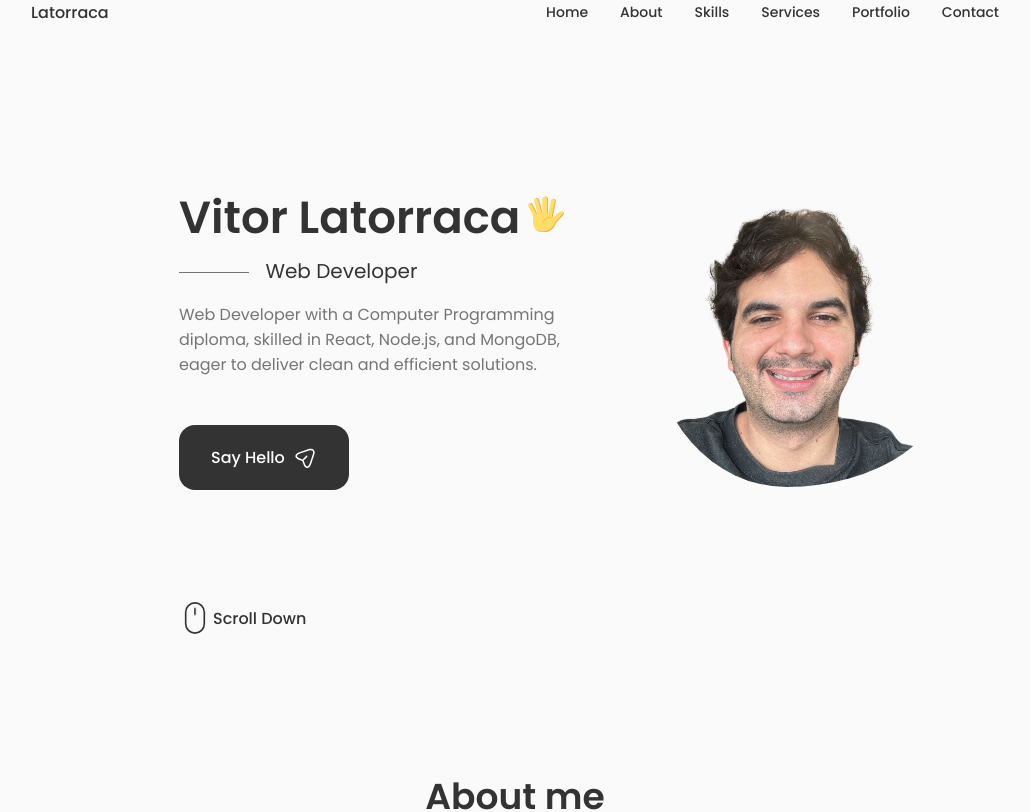
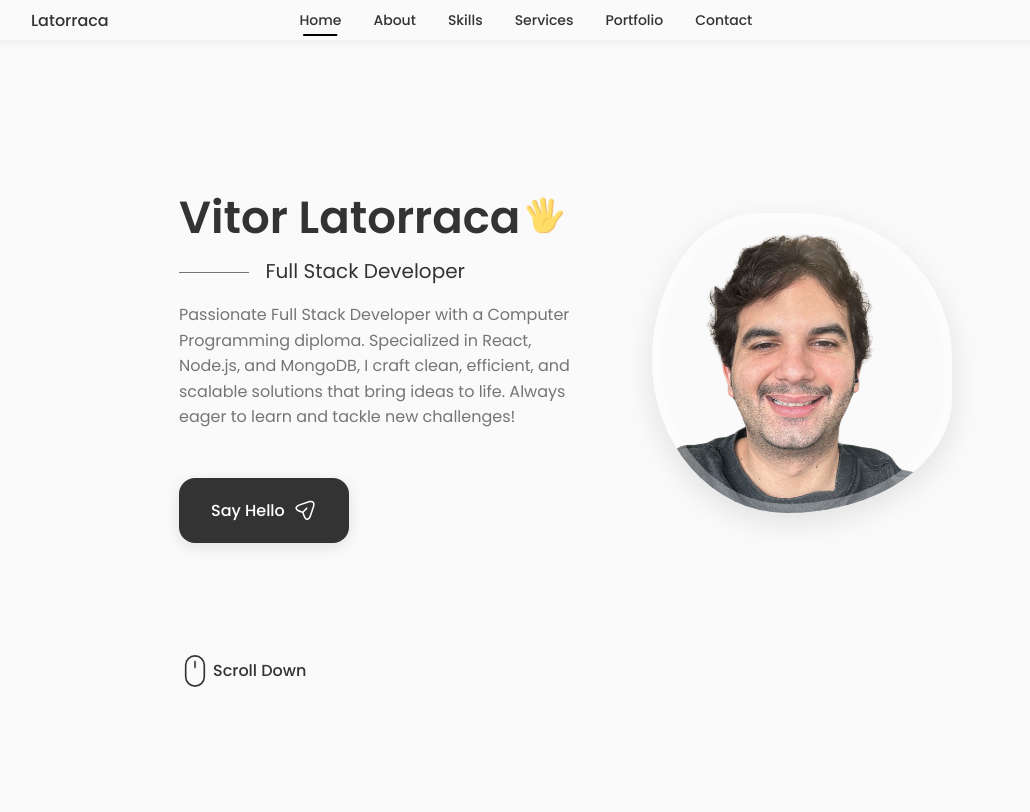
Before and after one commit to vitorlatorraca/PortfolioFInal, a React (Create React App) app: page / in a window 1280 px wide. Shown: the top 812 px of the page, without its empty margins (125-1155 px from the left). Built offline with nearby package versions, Linux system fonts and the light colour scheme.

Commit message:
feat: major portfolio improvements - add dark mode, animations, SEO, and accessibility enhancements

```diff
--- a/public/index.html
+++ b/public/index.html
@@ -7,24 +7,16 @@
     <meta name="theme-color" content="#000000" />
     <meta
       name="description"
-      content="Web site created using create-react-app"
+      content="Vitor Latorraca - Full Stack Developer. Specialized in React, Node.js, and MongoDB. Passionate about creating clean, efficient, and scalable web solutions."
     />
+    <meta name="keywords" content="Full Stack Developer, React, Node.js, MongoDB, Web Developer, Portfolio, JavaScript, Frontend, Backend" />
+    <meta name="author" content="Vitor Latorraca" />
+    <meta property="og:title" content="Vitor Latorraca - Full Stack Developer" />
+    <meta property="og:description" content="Passionate Full Stack Developer specialized in React, Node.js, and MongoDB" />
+    <meta property="og:type" content="website" />
     <link rel="apple-touch-icon" href="%PUBLIC_URL%/logo192.png" />
-    <!--
-      manifest.json provides metadata used when your web app is installed on a
-      user's mobile device or desktop. See https://developers.google.com/web/fundamentals/web-app-manifest/
-    -->
     <link rel="manifest" href="%PUBLIC_URL%/manifest.json" />
-    <!--
-      Notice the use of %PUBLIC_URL% in the tags above.
-      It will be replaced with the URL of the `public` folder during the build.
-      Only files inside the `public` folder can be referenced from the HTML.
-
-      Unlike "/favicon.ico" or "favicon.ico", "%PUBLIC_URL%/favicon.ico" will
-      work correctly both with client-side routing and a non-root public URL.
-      Learn how to configure a non-root public URL by running `npm run build`.
-    -->
-    <title>React App</title>
+    <title>Vitor Latorraca - Full Stack Developer Portfolio</title>
   </head>
   <body>
     <noscript>You need to enable JavaScript to run this app.</noscript>
--- a/src/App.css
+++ b/src/App.css
@@ -50,6 +50,31 @@
   --z-modal: 1000;
 }
 
+/* Dark Theme */
+.dark-theme {
+  --title-color: hsl(var(--hue), var(--sat), 95%);
+  --title-color-dark: hsl(var(--hue), var(--sat), 100%);
+  --text-color: hsl(var(--hue), var(--sat), 75%);
+  --body-color: hsl(var(--hue), var(--sat), 8%);
+  --container-color: hsl(var(--hue), var(--sat), 12%);
+}
+
+.dark-theme .header {
+  box-shadow: 0 2px 10px rgba(0, 0, 0, 0.3);
+}
+
+.dark-theme .home__social-icon:hover {
+  background-color: rgba(255, 255, 255, 0.1);
+}
+
+.dark-theme .button {
+  box-shadow: 0 4px 15px rgba(0, 0, 0, 0.3);
+}
+
+.dark-theme .button:hover {
+  box-shadow: 0 6px 20px rgba(0, 0, 0, 0.4);
+}
+
 /* RESPONSIVE TYPOGRAPHY */
 @media screen and (max-width: 992px) {
   :root {
@@ -72,6 +97,13 @@
 
 html {
   scroll-behavior: smooth;
+}
+
+/* Smooth scroll animations */
+@media (prefers-reduced-motion: no-preference) {
+  * {
+    scroll-behavior: smooth;
+  }
 }
 
 body,
@@ -115,6 +147,19 @@ img {
 /* REUSABLE CSS CLASSES */
 .section{
   padding: 6rem 0 2rem;
+  opacity: 0;
+  transform: translateY(30px);
+  transition: opacity 0.6s ease-out, transform 0.6s ease-out;
+}
+
+.section#home {
+  opacity: 1;
+  transform: translateY(0);
+}
+
+.section.visible {
+  opacity: 1;
+  transform: translateY(0);
 }
 
 .section__title{
@@ -155,10 +200,34 @@ img {
   padding: 1.25rem 2rem ;
   border-radius: 1rem;
   font-weight: var(--font-medium);
+  transition: all 0.3s ease;
+  box-shadow: 0 4px 15px rgba(0, 0, 0, 0.1);
+  position: relative;
+  overflow: hidden;
+}
+
+.button::before {
+  content: '';
+  position: absolute;
+  top: 50%;
+  left: 50%;
+  width: 0;
+  height: 0;
+  border-radius: 50%;
+  background: rgba(255, 255, 255, 0.2);
+  transform: translate(-50%, -50%);
+  transition: width 0.6s, height 0.6s;
+}
+
+.button:hover::before {
+  width: 300px;
+  height: 300px;
 }
 
 .button:hover {
-  background-color:var(--title-color-dark) ;
+  background-color: var(--title-color-dark);
+  transform: translateY(-2px);
+  box-shadow: 0 6px 20px rgba(0, 0, 0, 0.15);
 }
 
 .button__icon{
--- a/src/components/about/About.jsx
+++ b/src/components/about/About.jsx
@@ -11,7 +11,7 @@ const About = () => {
         <span className="section__subtitle"> My introduction </span>
 
         <div className="about__container container grid">
-            <img src={AboutImg} alt="" className="about__img" />
+            <img src={AboutImg} alt="Vitor Latorraca" className="about__img" />
 
             <div className="about__data">
             <Info />
@@ -24,7 +24,7 @@ I'm a Computer Programming graduate looking for a Web Developer opportunity to g
             <a download ="" href={CV} className="button button--flex">
               Download my cv
               <svg
-                class="button__icon"
+                className="button__icon"
                 xmlns="http://www.w3.org/2000/svg"
                 width="24"
                 height="24"
@@ -33,7 +33,7 @@ I'm a Computer Programming graduate looking for a Web Developer opportunity to g
               >
                 <path
                   d="M15.25 22.7502H9.25C3.82 22.7502 1.5 20.4302 1.5 15.0002V9.00024C1.5 3.57024 3.82 1.25024 9.25 1.25024H14.25C14.66 1.25024 15 1.59024 15 2.00024C15 2.41024 14.66 2.75024 14.25 2.75024H9.25C4.64 2.75024 3 4.39024 3 9.00024V15.0002C3 19.6102 4.64 21.2502 9.25 21.2502H15.25C19.86 21.2502 21.5 19.6102 21.5 15.0002V10.0002C21.5 9.59024 21.84 9.25024 22.25 9.25024C22.66 9.25024 23 9.59024 23 10.0002V15.0002C23 20.4302 20.68 22.7502 15.25 22.7502Z"
-                  fill="#var(--container-color)"
+                  fill="var(--container-color)"
                 ></path>
                 <path
                   d="M22.25 10.7502H18.25C14.83 10.7502 13.5 9.42023 13.5 6.00023V2.00023C13.5 1.70023 13.68 1.42023 13.96 1.31023C14.24 1.19023 14.56 1.26023 14.78 1.47023L22.78 9.47023C22.99 9.68023 23.06 10.0102 22.94 10.2902C22.82 10.5702 22.55 10.7502 22.25 10.7502ZM15 3.81023V6.00023C15 8.58023 15.67 9.25023 18.25 9.25023H20.44L15 3.81023Z"
--- a/src/components/header/Header.jsx
+++ b/src/components/header/Header.jsx
@@ -1,5 +1,6 @@
 import React, { useState } from "react";
 import "./header.css";
+import ThemeToggle from "./ThemeToggle";
 
 const Header = () => {
     /* TOGGLE MENU*/
@@ -7,52 +8,55 @@ const Header = () => {
     return (
         <header className="header">
             <nav className="nav container">
-                <a href="index.html" className="nav__logo">Latorraca</a>
+                <a href="#home" className="nav__logo">Latorraca</a>
 
                 <div className={Toggle ? "nav__menu show-menu" : "nav__menu"}>
                     <ul className="nav__list grid">
                         <li className="nav__item">
-                            <a href="#home" className="nav__link active-link">
+                            <a href="#home" className="nav__link active-link" onClick={() => showMenu(false)}>
                                 <i className="uil uil-estate nav__icon"></i> Home
                             </a>
                         </li>
 
                         <li className="nav__item">
-                            <a href="#about" className="nav__link">
+                            <a href="#about" className="nav__link" onClick={() => showMenu(false)}>
                                 <i className="uil uil-user nav__icon"></i> About
                             </a>
                         </li>
 
                         <li className="nav__item">
-                            <a href="#skills" className="nav__link">
+                            <a href="#skills" className="nav__link" onClick={() => showMenu(false)}>
                                 <i className="uil uil-file-alt nav__icon"></i> Skills
                             </a>
                         </li>
 
                         <li className="nav__item">
-                            <a href="#services" className="nav__link">
+                            <a href="#services" className="nav__link" onClick={() => showMenu(false)}>
                                 <i className="uil uil-briefcase-alt nav__icon"></i> Services
                             </a>
                         </li>
 
                         <li className="nav__item">
-                            <a href="#portfolio" className="nav__link">
+                            <a href="#portfolio" className="nav__link" onClick={() => showMenu(false)}>
                                 <i className="uil uil-scenery nav__icon"></i> Portfolio
                             </a>
                         </li>
 
                         <li className="nav__item">
-                            <a href="#contact" className="nav__link">
+                            <a href="#contact" className="nav__link" onClick={() => showMenu(false)}>
                                 <i className="uil uil-message nav__icon"></i> Contact
                             </a>
                         </li>
                     </ul>
 
-                    <i class="uil uil-times nav__close" onClick={() => showMenu(!Toggle)} ></i>
+                    <i className="uil uil-times nav__close" onClick={() => showMenu(!Toggle)} aria-label="Close menu"></i>
                 </div>
 
-                <div className="nav__toggle" onClick={() => showMenu(!Toggle)}>
-                <i class="uil uil-apps"></i>
+                <div style={{ display: 'flex', alignItems: 'center' }}>
+                    <ThemeToggle />
+                    <div className="nav__toggle" onClick={() => showMenu(!Toggle)} aria-label="Toggle menu">
+                        <i className="uil uil-apps"></i>
+                    </div>
                 </div>
             </nav>
         </header>
--- /dev/null
+++ b/src/components/header/ThemeToggle.jsx
@@ -0,0 +1,41 @@
+import React, { useState, useEffect } from 'react';
+import './themeToggle.css';
+
+const ThemeToggle = () => {
+  const [isDark, setIsDark] = useState(() => {
+    // Check localStorage or system preference
+    const savedTheme = localStorage.getItem('theme');
+    if (savedTheme) {
+      return savedTheme === 'dark';
+    }
+    return window.matchMedia('(prefers-color-scheme: dark)').matches;
+  });
+
+  useEffect(() => {
+    // Apply theme to document
+    if (isDark) {
+      document.documentElement.classList.add('dark-theme');
+      localStorage.setItem('theme', 'dark');
+    } else {
+      document.documentElement.classList.remove('dark-theme');
+      localStorage.setItem('theme', 'light');
+    }
+  }, [isDark]);
+
+  const toggleTheme = () => {
+    setIsDark(!isDark);
+  };
+
+  return (
+    <button
+      className="theme-toggle"
+      onClick={toggleTheme}
+      aria-label={isDark ? 'Switch to light mode' : 'Switch to dark mode'}
+      title={isDark ? 'Switch to light mode' : 'Switch to dark mode'}
+    >
+      <i className={isDark ? 'uil uil-sun' : 'uil uil-moon'}></i>
+    </button>
+  );
+};
+
+export default ThemeToggle;
--- a/src/components/header/header.css
+++ b/src/components/header/header.css
@@ -5,6 +5,8 @@
     left: 0;
     z-index: var(--z-fixed);
     background-color: var(--body-color);
+    box-shadow: 0 2px 10px rgba(0, 0, 0, 0.05);
+    transition: box-shadow 0.3s ease;
 }
 
 .nav {
@@ -33,7 +35,25 @@
     font-size: var(--small-font-size);
     color: var(--title-color);
     font-weight: var(--font-medium);
-    transition: .3s;
+    transition: all 0.3s ease;
+    position: relative;
+}
+
+.nav__link::after {
+    content: '';
+    position: absolute;
+    bottom: -5px;
+    left: 50%;
+    transform: translateX(-50%);
+    width: 0;
+    height: 2px;
+    background-color: var(--title-color-dark);
+    transition: width 0.3s ease;
+}
+
+.nav__link:hover::after,
+.nav__link.active-link::after {
+    width: 80%;
 }
 
 .nav__icon,
--- /dev/null
+++ b/src/components/header/themeToggle.css
@@ -0,0 +1,25 @@
+.theme-toggle {
+    background: transparent;
+    border: none;
+    color: var(--title-color);
+    font-size: 1.25rem;
+    cursor: pointer;
+    padding: 0.5rem;
+    border-radius: 50%;
+    width: 2.5rem;
+    height: 2.5rem;
+    display: flex;
+    align-items: center;
+    justify-content: center;
+    transition: all 0.3s ease;
+    margin-left: 1rem;
+}
+
+.theme-toggle:hover {
+    background-color: rgba(0, 0, 0, 0.05);
+    transform: rotate(20deg);
+}
+
+.dark-theme .theme-toggle:hover {
+    background-color: rgba(255, 255, 255, 0.1);
+}
--- a/src/components/home/Data.jsx
+++ b/src/components/home/Data.jsx
@@ -11,7 +11,7 @@ const Data = () => {
                   viewBox="0 0 48 48"
                   fill="none"
                   xmlns="http://www.w3.org/2000/svg"
-                  class="home__hand"
+                  className="home__hand"
                 >
                   <path
                     d="M25.4995 32.0305L31.3495 33.1555L36.1495 8.48051C36.4495 6.83051 35.3995 5.18051 33.8245 4.88051C32.1745 4.58051 30.5995 5.70551 30.2995 7.35551L25.4995 32.0305Z"
@@ -55,13 +55,13 @@ const Data = () => {
                   ></path>
                 </svg>
                 </h1>
-                <h3 className="home__subtitle">Web Developer</h3>
-                <p className="home__description"> Web Developer with a Computer Programming diploma, skilled in React, Node.js, and MongoDB, eager to deliver clean and efficient solutions.</p>
+                <h3 className="home__subtitle">Full Stack Developer</h3>
+                <p className="home__description">Passionate Full Stack Developer with a Computer Programming diploma. Specialized in React, Node.js, and MongoDB, I craft clean, efficient, and scalable solutions that bring ideas to life. Always eager to learn and tackle new challenges!</p>
 
                 <a href="#contact" className="button button--flex">
                 Say Hello
                 <svg
-                  class="button__icon"
+                  className="button__icon"
                   xmlns="http://www.w3.org/2000/svg"
                   width="24"
                   height="24"
--- a/src/components/home/home.css
+++ b/src/components/home/home.css
@@ -18,21 +18,60 @@
 .home__social-icon{
     font-size: 1.25rem;
     color: var(--title-color);
+    transition: all 0.3s ease;
+    display: flex;
+    align-items: center;
+    justify-content: center;
+    width: 2.5rem;
+    height: 2.5rem;
+    border-radius: 50%;
+    background-color: transparent;
 }
 
 .home__social-icon:hover{
     color: var(--title-color-dark);
+    transform: translateY(-0.25rem);
+    background-color: rgba(0, 0, 0, 0.05);
 }
 
 .home__title {
     font-size: 45px;
     margin-bottom: var(--mb-0-25);
+    animation: fadeInUp 0.8s ease-out;
+}
+
+@keyframes fadeInUp {
+    from {
+        opacity: 0;
+        transform: translateY(30px);
+    }
+    to {
+        opacity: 1;
+        transform: translateY(0);
+    }
 }
 
 .home__hand {
     width: 38px;
     height: 38px;
     margin-left: 0.4rem;
+    animation: wave 2s ease-in-out infinite;
+    transform-origin: 70% 70%;
+}
+
+@keyframes wave {
+    0%, 100% {
+        transform: rotate(0deg);
+    }
+    10%, 30% {
+        transform: rotate(14deg);
+    }
+    20% {
+        transform: rotate(-8deg);
+    }
+    40%, 60% {
+        transform: rotate(0deg);
+    }
 }
 
 .home__subtitle {
@@ -41,6 +80,7 @@
     padding-left: 5.4rem;
     font-weight: var(--font-normal);
     margin-bottom: var(--mb-1);
+    animation: fadeInUp 0.8s ease-out 0.2s both;
 }
 
 .home__subtitle::before {
@@ -56,6 +96,8 @@
 .home__description {
     max-width: 400px;
     margin-bottom: var(--mb-3);
+    animation: fadeInUp 0.8s ease-out 0.4s both;
+    line-height: 1.6;
 }
 
 .home__img {
@@ -63,12 +105,26 @@
     background-repeat: no-repeat;
     background-position: center;
     background-size: cover;
-    box-shadow: inset 0 0 0 9px rgb(255, 255, 255 / 30%);
+    box-shadow: inset 0 0 0 9px rgba(255, 255, 255, 0.3), 0 10px 30px rgba(0, 0, 0, 0.1);
     order: 1;
     justify-self: center;
     width: 300px;
     height: 300px;
-    animation: profile__animate 8s ease-in-out infinite 1s;
+    animation: profile__animate 8s ease-in-out infinite 1s, fadeIn 1s ease-out;
+    transition: transform 0.3s ease;
+}
+
+.home__img:hover {
+    transform: scale(1.05);
+}
+
+@keyframes fadeIn {
+    from {
+        opacity: 0;
+    }
+    to {
+        opacity: 1;
+    }
 }
 
 @keyframes profile__animate {
```
Also changed, not shown: src/App.js (+25 -1 lines), src/components/home/Social.jsx (+6 -6 lines), src/hooks/useScrollAnimation.js (added, +35 -0 lines).
